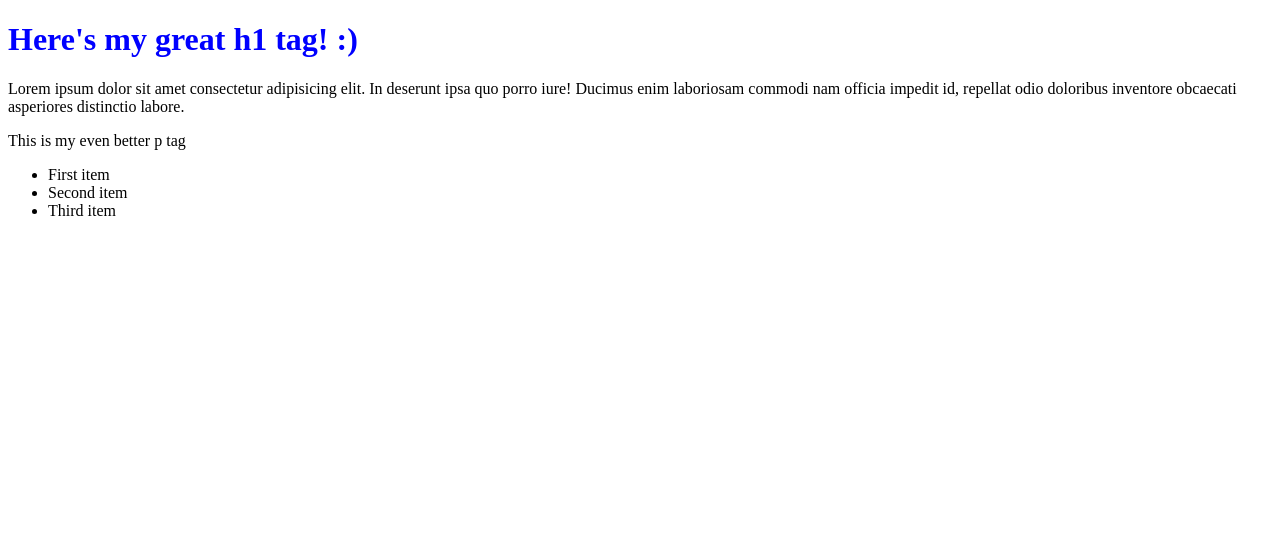
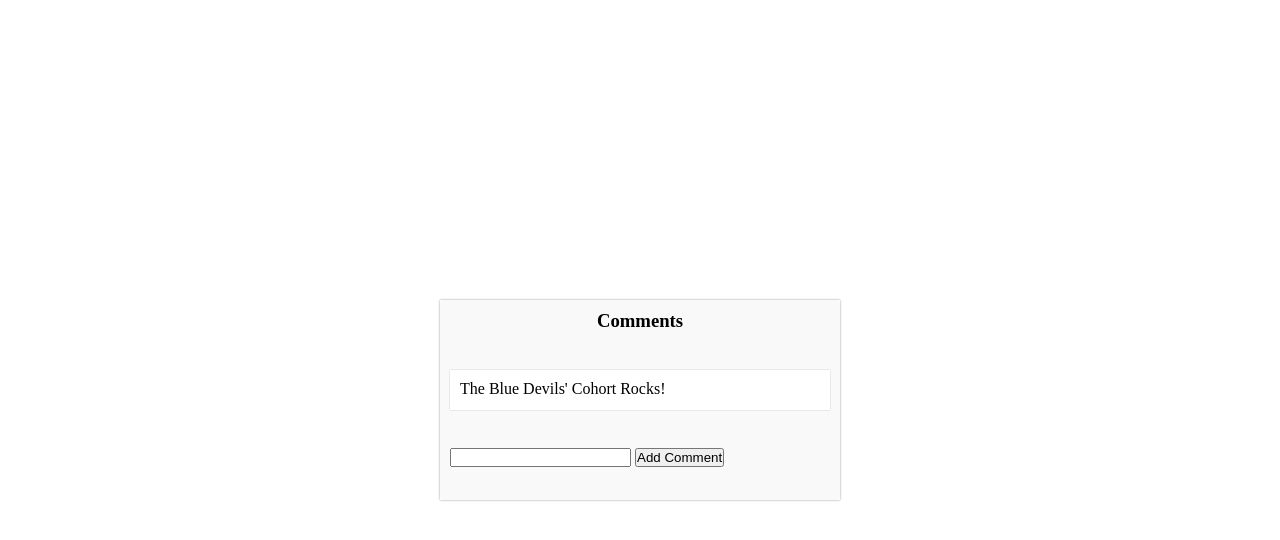
Before and after one commit to nabiladigo/DOM, a plain HTML site: page index.html in a window 1280 px wide. Drawn offline with Linux system fonts and the light colour scheme.

Commit message:
Updated with the DOM manipulation

```diff
--- a/index.html
+++ b/index.html
@@ -9,13 +9,15 @@
     <script src='scripts/app.js' defer></script>
 </head>
     <body>
-        <h1 id="title">Here's my great h1 tag! :)</h1>
-        <p class="cool">Lorem ipsum dolor sit amet consectetur adipisicing elit. In deserunt ipsa quo porro iure! Ducimus enim laboriosam commodi nam officia impedit id, repellat odio doloribus inventore obcaecati asperiores distinctio labore.</p>
-        <p class="cooler">This is my even better p tag</p>
-        <ul class="create_list">
-            <li class="list">First item</li>
-            <li class="list">Second item</li>
-            <li class="list">Third item</li>
-        </ul>
+        <article>
+            <h3>Comments</h3>
+            <ul>
+                <li>The Blue Devils' Cohort Rocks!</li>
+            </ul>
+            <div>
+                <input>
+                <button class="comment">Add Comment</button>
+            </div>
+        </article>
     </body>
 </html>
--- a/scripts/app.js
+++ b/scripts/app.js
@@ -1 +1,11 @@
-let myVariable = document.querySelector('ul');
+const btn = document.querySelector('button');
+
+function handleClick (event) {
+    const myLi = document.createElement('li');
+    const input = document.querySelector('input');
+    myLi.innerHTML = input.value;
+    input.value = '';
+    document.querySelector('ul').appendChild(myLi);
+}
+
+btn.addEventListener('click', handleClick)
--- a/styles/main.css
+++ b/styles/main.css
@@ -1,3 +1,44 @@
-h1 {
-    color: blue;
+* {
+    margin: 0;
+    padding: 0;
+    box-sizing: border-box;
 }
+
+body {
+    min-height: 100vh;
+
+    display: flex;
+    justify-content: center;
+    align-items: center;
+}
+
+article {
+    width: 400px;
+    min-height: 200px;
+    padding: 10px;
+
+    background-color: #f9f9f9;
+    box-shadow: 0 0 2px #959494;
+
+    display: grid;
+    row-gap: 15px;
+}
+
+article h3 {
+    text-align: center;
+}
+
+ul {
+    list-style: none;
+
+    display: grid;
+    grid-template-rows: 40px;
+    grid-auto-rows: 40px;
+    row-gap: 8px;
+}
+
+li {
+    padding: 10px;
+    background-color: #ffffff;
+    box-shadow: 0 0 1px #959494;
+}
```
